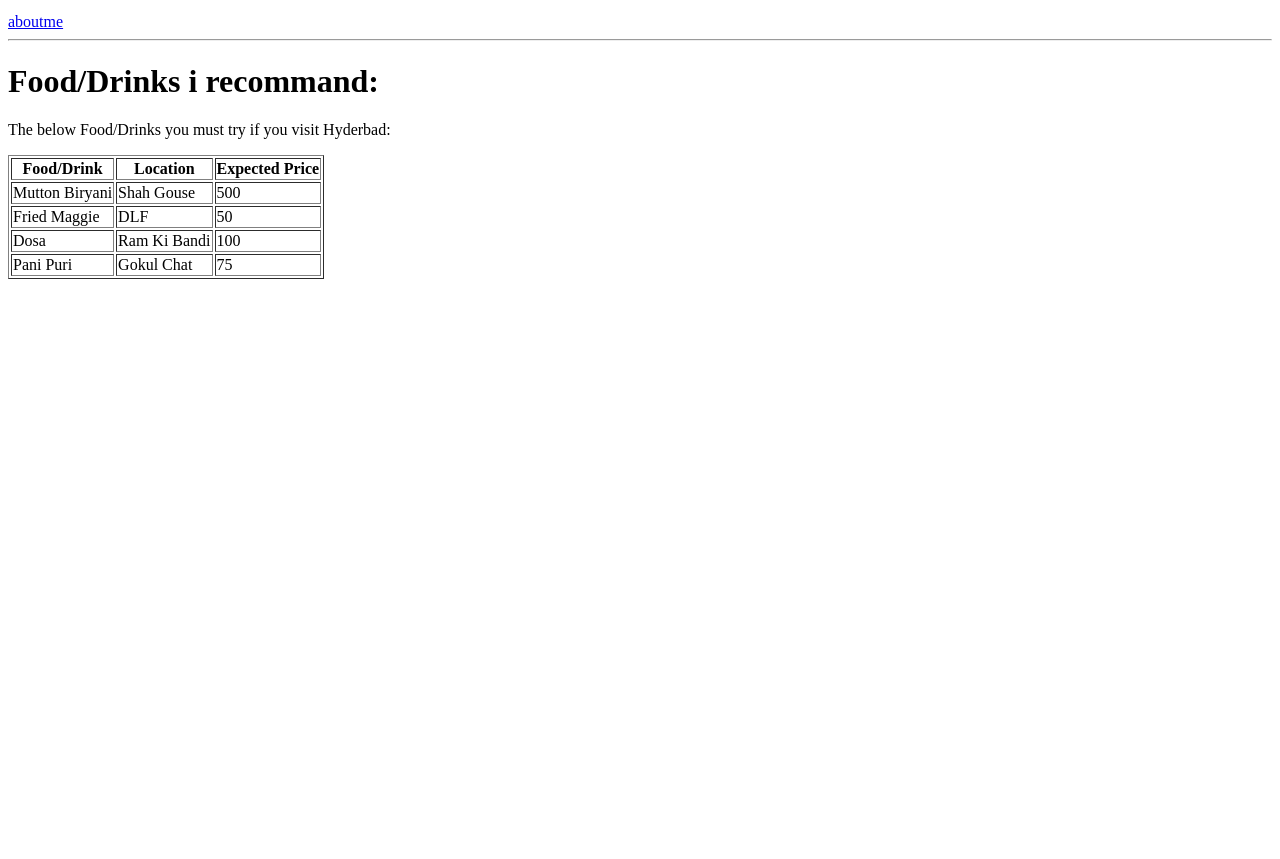
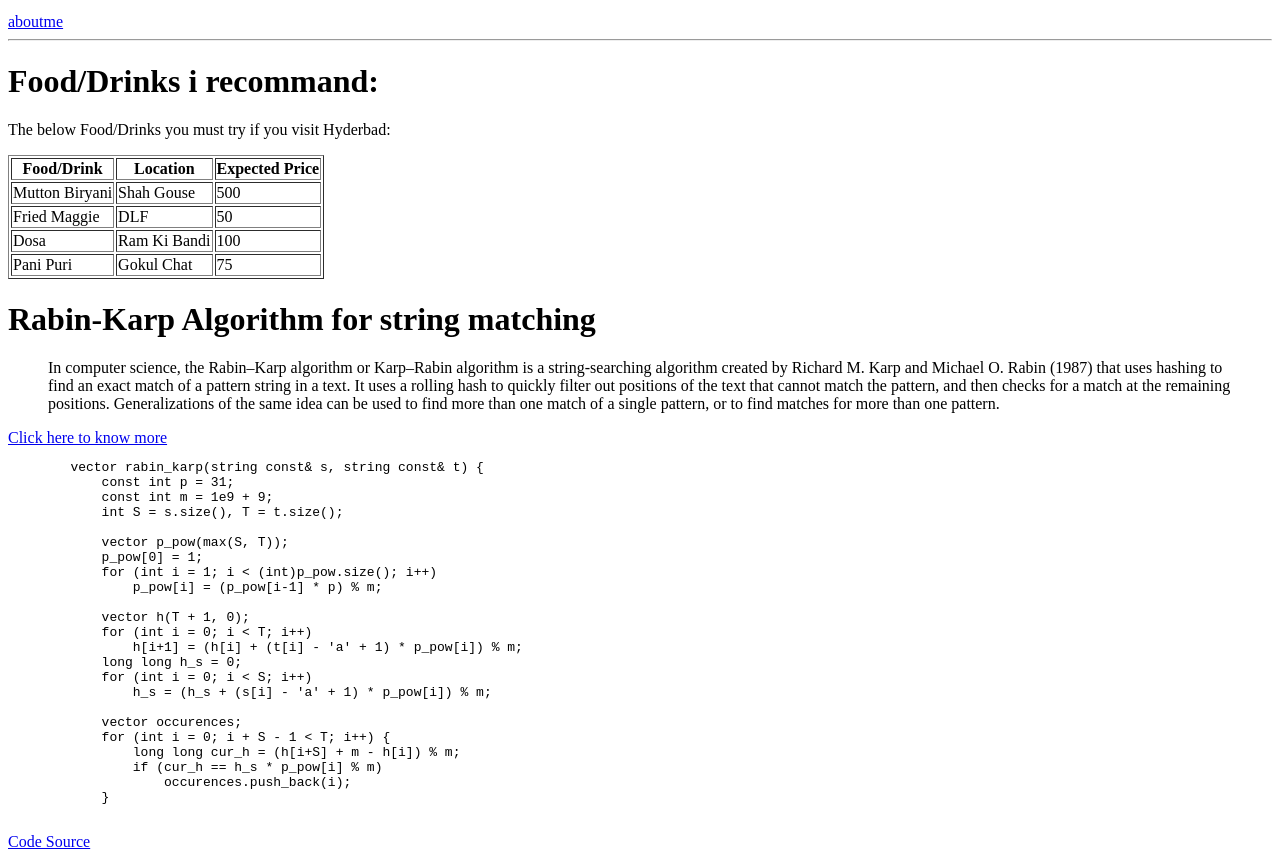
Before and after one commit to 44-563-WebApps-F21/webapps-f21-assignment-3-AparnaSundhari, a plain HTML site: page index.html in a window 1280 px wide. Shown: the part 615-1474 px from the top of the page. Before the commit the page ends 902 px from the top, so only its background shows below. Drawn offline with Linux system fonts and the light colour scheme.

Commit message:
Added code section

```diff
--- a/index.html
+++ b/index.html
@@ -94,6 +94,44 @@
         </tr>
     </table>
 
+    <h1>Rabin-Karp Algorithm for string matching</h1>
+
+    <blockquote>In computer science, the Rabin–Karp algorithm or Karp–Rabin algorithm is a string-searching algorithm
+        created by Richard M. Karp and Michael O. Rabin (1987) that uses hashing to find an exact match of a pattern
+        string in a text. It uses a rolling hash to quickly filter out positions of the text that cannot match the
+        pattern, and then checks for a match at the remaining positions. Generalizations of the same idea can be used to
+        find more than one match of a single pattern, or to find matches for more than one pattern.
+    </blockquote>
+
+    <a href="https://en.wikipedia.org/wiki/Rabin%E2%80%93Karp_algorithm">Click here to know more</a>
+
+    <pre>
+        vector<int> rabin_karp(string const& s, string const& t) {
+            const int p = 31;
+            const int m = 1e9 + 9;
+            int S = s.size(), T = t.size();
+
+            vector<long long> p_pow(max(S, T));
+            p_pow[0] = 1;
+            for (int i = 1; i < (int)p_pow.size(); i++)
+                p_pow[i] = (p_pow[i-1] * p) % m;
+
+            vector<long long> h(T + 1, 0);
+            for (int i = 0; i < T; i++)
+                h[i+1] = (h[i] + (t[i] - 'a' + 1) * p_pow[i]) % m;
+            long long h_s = 0;
+            for (int i = 0; i < S; i++)
+                h_s = (h_s + (s[i] - 'a' + 1) * p_pow[i]) % m;
+
+            vector<int> occurences;
+            for (int i = 0; i + S - 1 < T; i++) {
+                long long cur_h = (h[i+S] + m - h[i]) % m;
+                if (cur_h == h_s * p_pow[i] % m)
+                    occurences.push_back(i);
+            }
+    </pre>
+
+    <a href="https://cp-algorithms.com/string/rabin-karp.html">Code Source</a>
 </body>
 
 </html>
```
